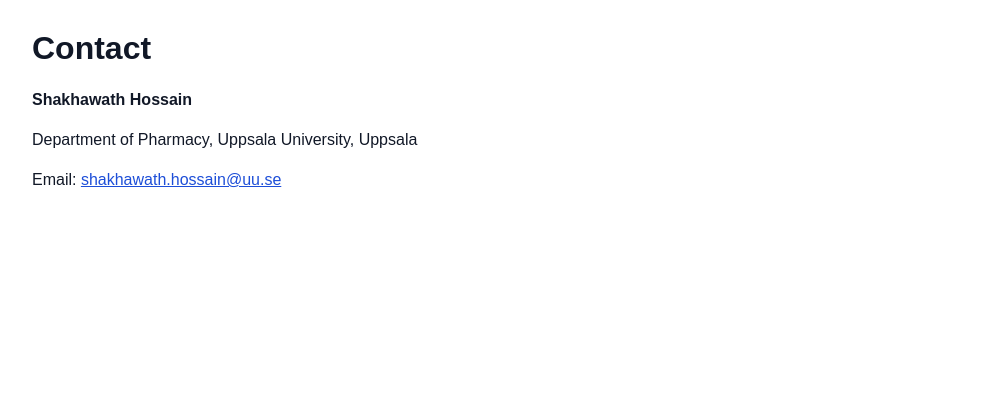
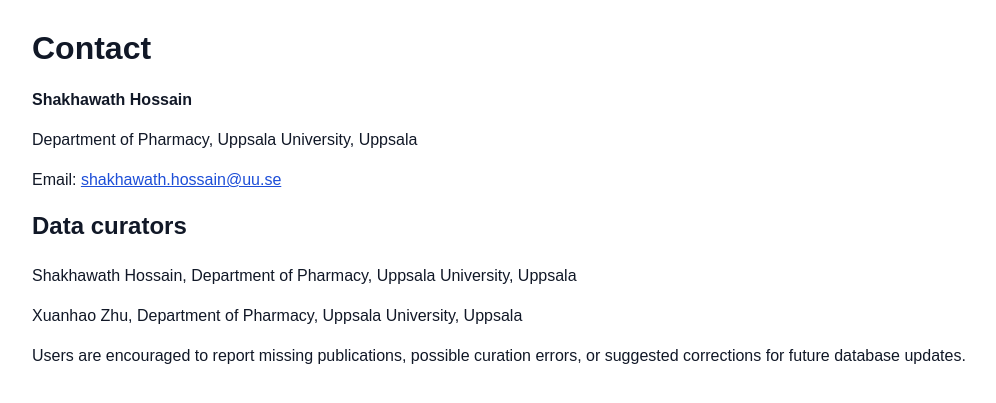
Before and after one commit to shakhawath/peprna-db, a Django app: page /contact/ in a window 1280 px wide. Shown: the part 48-451 px from the top of the page, without its empty margins (32-1028 px from the left). Run offline with Django 5.2, Linux system fonts and the light colour scheme.

Commit message:
Refine public page wording and curators

```diff
--- a/core/templates/core/about.html
+++ b/core/templates/core/about.html
@@ -5,13 +5,13 @@
 {% block content %}
     <h1>About</h1>
 
-    <p>PepRNA-DB is a curated, literature-derived database of peptide-mediated delivery systems for RNA and nucleic-acid cargoes, spanning eleven cargo classes across 517 publications and 2,607 curated experimental records. It is designed as a reusable research resource for comparing peptide sequence and chemistry, <strong>nucleic-acid sequences</strong>, cargo type, formulation context, biological model, uptake, functional activity, endosomal escape evidence, and in vivo delivery outcome.</p>
+    <p>PepRNA-DB is a curated, literature-derived database of peptide-mediated delivery systems for RNA and nucleic-acid cargoes, spanning eleven cargo classes across 517 publications and 2,607 curated experimental records. It is designed as a reusable research resource for comparing peptide sequence and chemistry, nucleic-acid sequences, cargo type, formulation context, biological model, uptake, functional activity, endosomal escape evidence, and in vivo delivery outcome.</p>
     <p>Each record represents a peptide, peptide formulation, or peptide-model combination extracted from an individual publication. When the same peptide-cargo system was tested under different experimental settings, such as in vitro and in vivo, separate experiment records are created.</p>
     <p>PepRNA-DB covers eleven nucleic-acid cargo classes: siRNA, mRNA, miRNA, anti-miRNA, sgRNA, shRNA, ASOs, SCOs, pDNA, oligonucleotides, and aptamers. RNA cargoes account for approximately 70% of curated records and represent the primary focus of the database. The remaining 30% consists of non-RNA nucleic-acid cargoes studied using the same cell-penetrating peptide systems, either alongside RNA in the same publication or in dedicated peptide-oligonucleotide delivery studies. A small number of records (n = 25) could not be assigned to any of the eleven classes due to insufficient reporting and are retained in the database but excluded from cargo-class analyses.</p>
 
     <h2>What is included</h2>
     <p>Each experiment record is linked to one paper and one peptide. Multiple experiments can come from the same paper, and multiple experiments can reuse the same peptide.</p>
-    <p>The database currently contains 2,607 curated experiment records across 517 publications, linked to 1,938 unique peptide sequences spanning eleven nucleic-acid cargo classes. To filter by cargo type, use the <a href="{% url 'browse' %}">Browse page</a>. Records include literature metadata, peptide identifiers and sequences, peptide modifications and noncanonical residues, <strong>nucleic-acid sequences</strong> and cargo information, formulation and concentration fields, biological model information, delivery evidence labels, outcome measurements, and curation notes where applicable.</p>
+    <p>The database currently contains 2,607 curated experiment records across 517 publications, linked to 1,869 peptide systems with sequence information spanning eleven nucleic-acid cargo classes. To filter by cargo type, use the <a href="{% url 'browse' %}">Browse page</a>. Records include literature metadata, peptide identifiers and sequences, peptide modifications and noncanonical residues, nucleic-acid sequences and cargo information, formulation and concentration fields, biological model information, delivery evidence labels, outcome measurements, and curation notes where applicable.</p>
 
     <h2>Data curation workflow</h2>
     <p>PepRNA-DB was generated using a combined LLM-assisted and manual curation workflow.</p>
--- a/core/templates/core/contact.html
+++ b/core/templates/core/contact.html
@@ -10,4 +10,10 @@
     <p><strong>Shakhawath Hossain</strong></p>
     <p>Department of Pharmacy, Uppsala University, Uppsala</p>
     <p>Email: <a href="mailto:shakhawath.hossain@uu.se">shakhawath.hossain@uu.se</a></p>
+
+    <h2>Data curators</h2>
+    <p>Shakhawath Hossain, Department of Pharmacy, Uppsala University, Uppsala</p>
+    <p>Xuanhao Zhu, Department of Pharmacy, Uppsala University, Uppsala</p>
+
+    <p>Users are encouraged to report missing publications, possible curation errors, or suggested corrections for future database updates.</p>
 {% endblock %}
--- a/core/templates/core/home.html
+++ b/core/templates/core/home.html
@@ -6,7 +6,7 @@
 {% block content %}
     <h1>PepRNA-DB: Peptide-mediated nucleic-acid delivery database</h1>
     <p>PepRNA-DB is a curated, literature-derived resource for peptide-mediated delivery of RNA and nucleic-acid cargoes, including siRNA, mRNA, antisense oligonucleotides (ASOs), splice-correcting oligonucleotides (SCOs), miRNA, and plasmid DNA.</p>
-    <p>The database links source publications to peptide sequence and chemistry, <strong>nucleic-acid sequences</strong> and cargo information, formulation context, biological model, uptake evidence, in vitro functional activity, endosomal escape evidence, and in vivo delivery outcome.</p>
+    <p>The database links source publications to peptide sequence and chemistry, nucleic-acid sequences and cargo information, formulation context, biological model, uptake evidence, in vitro functional activity, endosomal escape evidence, and in vivo delivery outcome.</p>
 
     <table class="home-figure-grid">
         <tr>
```
